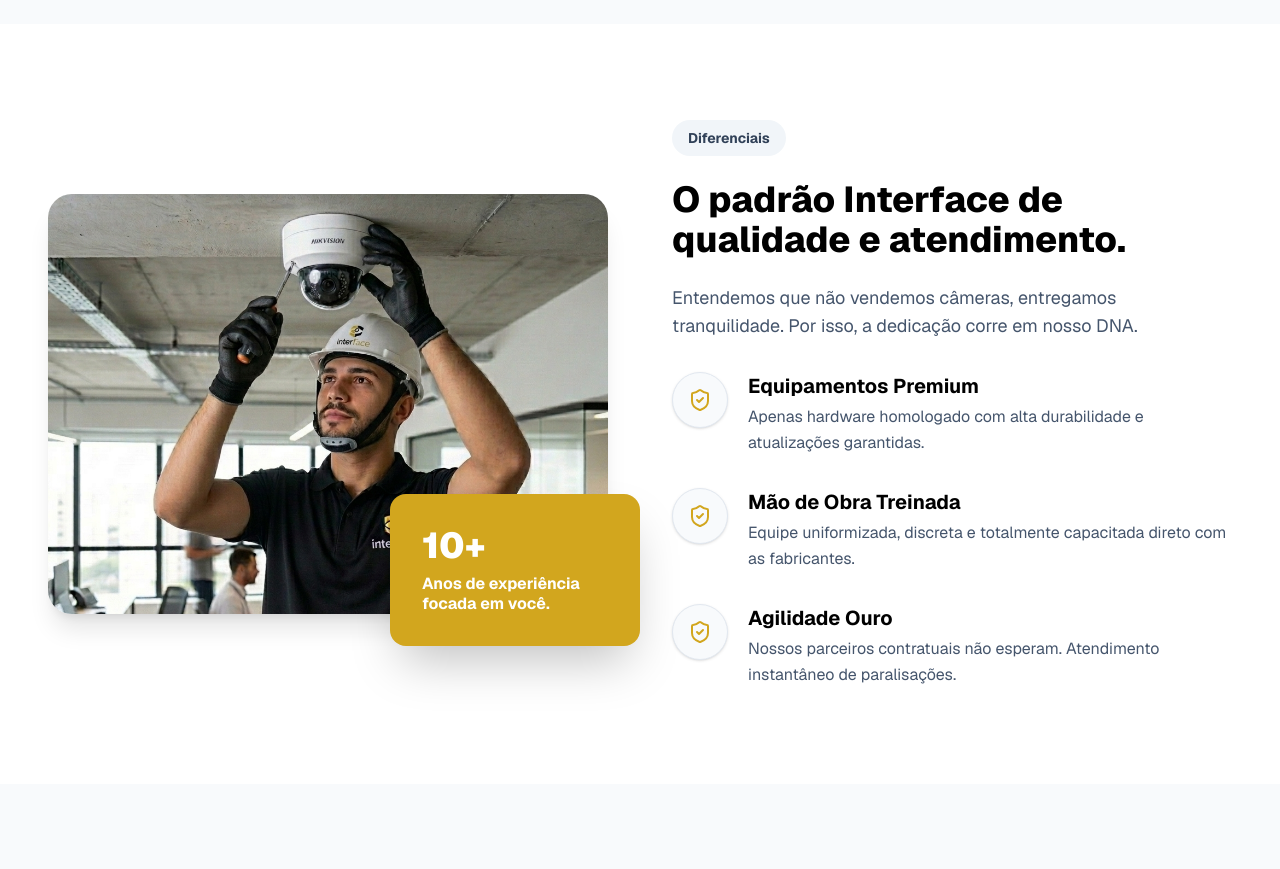
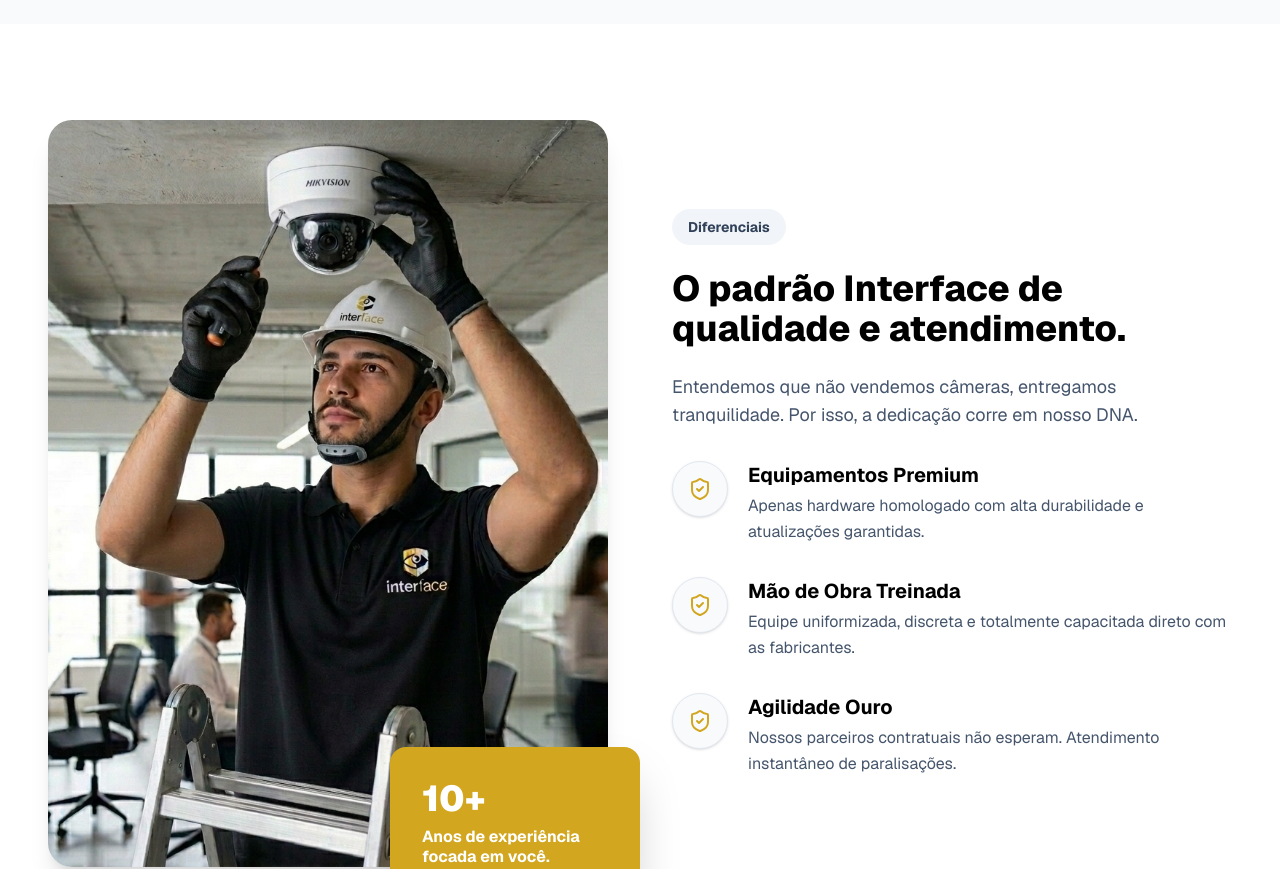
Before and after one commit to leite924/interface, a Next.js app: page / in a window 1280 px wide. Shown: the part 2420-3289 px from the top of the page. Built offline with nearby package versions, Linux system fonts and the light colour scheme.

Commit message:
fix: change aspect ratio of maintenance card to vertical (3/4) to reveal ladder

```diff
--- a/src/app/page.tsx
+++ b/src/app/page.tsx
@@ -333,7 +333,7 @@ export default function LandingPage() {
                 transition={{ duration: 0.6 }}
                 className="relative order-2 lg:order-1"
               >
-                <div className="w-full aspect-[4/3] rounded-3xl overflow-hidden shadow-xl">
+                <div className="w-full aspect-[3/4] rounded-3xl overflow-hidden shadow-xl">
                     <img src="/tech-maintenance.png" alt="Técnico de Manutenção" className="w-full h-full object-cover object-top" />
                 </div>
                 <div className="absolute -bottom-8 -right-8 bg-brand text-white p-8 rounded-2xl shadow-2xl hidden md:block max-w-[250px]">
```
